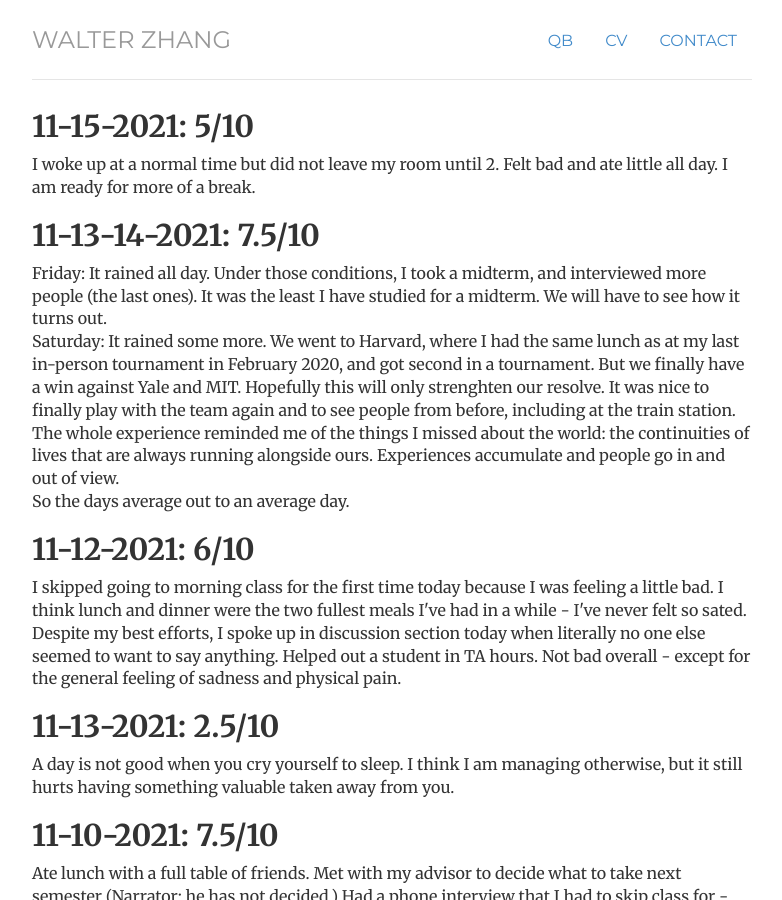
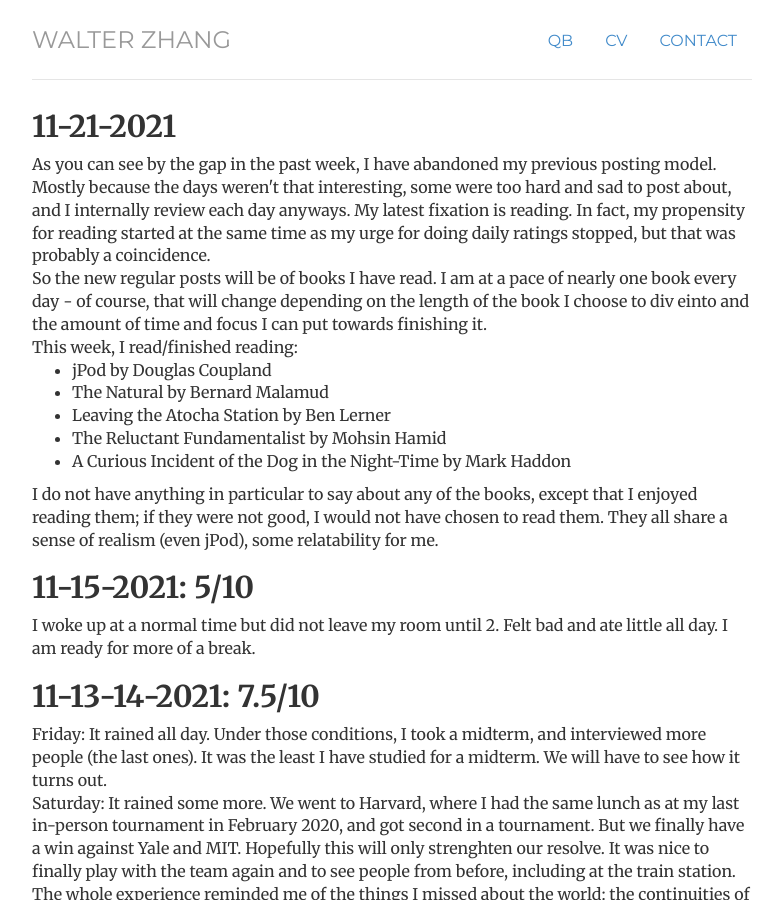
Before and after one commit to Zerowaltz/Zerowaltz.github.io, a Jekyll site: the page built from posts/nov21/index.html, in a window 1280 px wide and 900 px high. Shown: the whole window, without its empty margins (248-1030 px from the left). Built offline with Jekyll 4.4.1, drawn with Linux system fonts in a browser that asks for light colours.

Commit message:
11-21 books

```diff
--- a/posts/nov21/index.html
+++ b/posts/nov21/index.html
@@ -44,6 +44,22 @@ description: Posts from Walter Zhang.
 </div>
 
 <div class="post">
+	<h2>11-21-2021</h2>
+	As you can see by the gap in the past week, I have abandoned my previous posting model. Mostly because the days weren't that interesting, some were too hard and sad to post about, and I internally review each day anyways. My latest fixation is reading. In fact, my propensity for reading started at the same time as my urge for doing daily ratings stopped, but that was probably a coincidence.
+
+	<br> So the new regular posts will be of books I have read. I am at a pace of nearly one book every day - of course, that will change depending on the length of the book I choose to div einto and the amount of time and focus I can put towards finishing it.
+
+	<br> This week, I read/finished reading:
+
+<ul>
+  <li>jPod by Douglas Coupland</li>
+  <li>The Natural by Bernard Malamud</li>
+  <li>Leaving the Atocha Station by Ben Lerner</li>
+  <li>The Reluctant Fundamentalist by Mohsin Hamid</li>
+  <li>A Curious Incident of the Dog in the Night-Time by Mark Haddon</li>
+</ul>
+
+I do not have anything in particular to say about any of the books, except that I enjoyed reading them; if they were not good, I would not have chosen to read them. They all share a sense of realism (even jPod), some relatability for me.
 
 	<h2>11-15-2021: 5/10</h2>
 	I woke up at a normal time but did not leave my room until 2. Felt bad and ate little all day. I am ready for more of a break.
```
